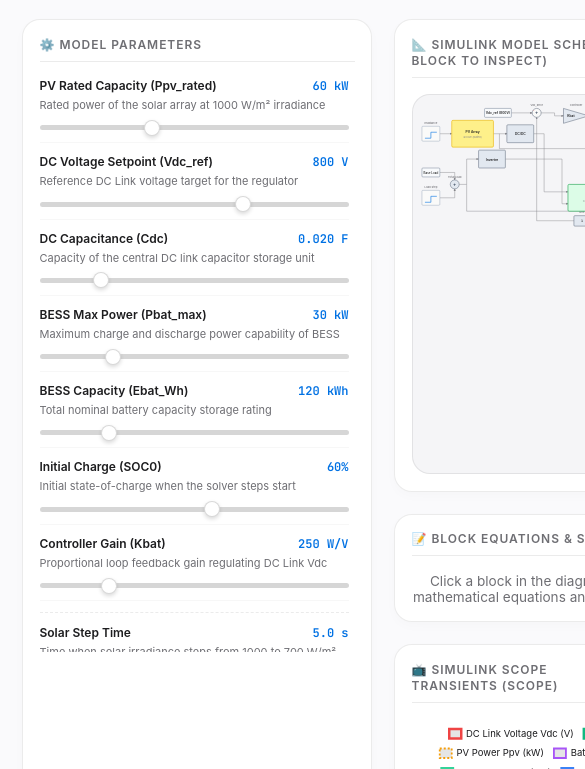
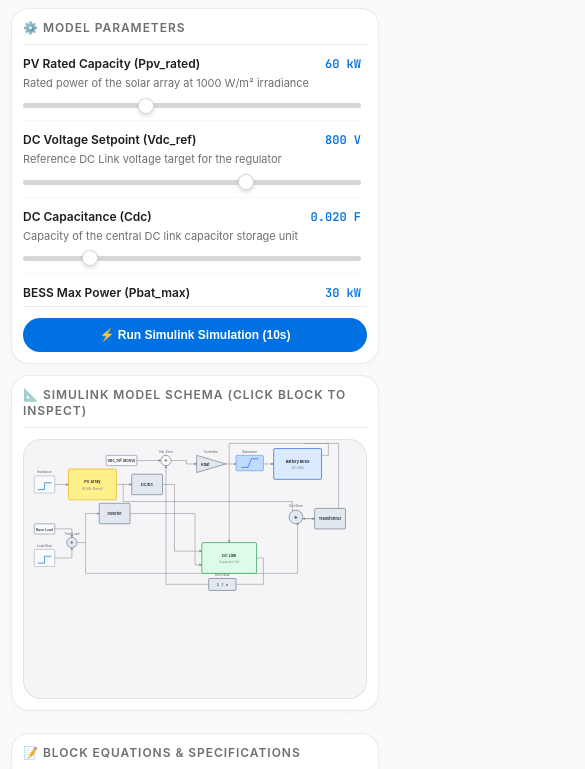
Before and after one commit to NishantJLU/Microgrid-Simulation, a website built with Vite: page index.html in a window 390 px wide. Shown: the part 75-844 px from the top of the page, 585 px wide, since content can reach past the window. Built offline with nearby package versions, Linux system fonts and the light colour scheme.

Commit message:
style: optimize layout heights and responsive breakpoints for laptop viewports

```diff
--- a/src/style.css
+++ b/src/style.css
@@ -150,10 +150,10 @@ h1 {
 /* Layout Grid Container */
 .simugrid-container {
   display: grid;
-  grid-template-columns: 350px 1fr;
-  gap: calc(var(--space-8) * 2);
-  padding: calc(var(--space-8) * 2);
-  max-width: 1680px;
+  grid-template-columns: 320px 1fr;
+  gap: var(--space-8);
+  padding: var(--space-8);
+  max-width: 1600px;
   margin: 0 auto;
   min-height: calc(100vh - 50px);
 }
@@ -161,7 +161,7 @@ h1 {
 .dashboard-center {
   display: flex;
   flex-direction: column;
-  gap: calc(var(--space-8) * 2);
+  gap: var(--space-8);
 }
 
 /* iOS Minimalist Cards */
@@ -169,7 +169,7 @@ h1 {
   background-color: var(--bg-card);
   border: 1px solid var(--border);
   border-radius: var(--radius-md);
-  padding: calc(var(--space-8) * 1.5);
+  padding: var(--space-8);
   box-shadow: 0 4px 12px rgba(0, 0, 0, 0.02);
   transition: box-shadow var(--motion-normal) ease, border-color var(--motion-normal) ease;
   display: flex;
@@ -188,7 +188,7 @@ h1 {
   text-transform: uppercase;
   letter-spacing: 0.08em;
   color: var(--text-secondary);
-  margin-bottom: calc(var(--space-8) * 1.5);
+  margin-bottom: var(--space-8);
   display: flex;
   justify-content: space-between;
   align-items: center;
@@ -199,7 +199,7 @@ h1 {
 /* Parameters Sidebar Scroller */
 .params-scroller {
   overflow-y: auto;
-  max-height: calc(100vh - 270px);
+  max-height: calc(100vh - 230px);
   padding-right: var(--space-4);
 }
 
@@ -328,7 +328,16 @@ input[type="range"].custom-range::-webkit-slider-thumb:active {
   flex-grow: 1;
 }
 
-@media (max-width: 1200px) {
+@media (max-width: 1250px) {
+  .simugrid-container {
+    grid-template-columns: 1fr;
+  }
+  .params-scroller {
+    max-height: 250px;
+  }
+}
+
+@media (max-width: 1350px) {
   .sim-panels-grid {
     grid-template-columns: 1fr;
   }
@@ -341,7 +350,7 @@ input[type="range"].custom-range::-webkit-slider-thumb:active {
   border-radius: var(--radius-md);
   overflow: hidden;
   height: 100%;
-  min-height: 380px;
+  min-height: 260px;
   position: relative;
 }
 
@@ -427,7 +436,7 @@ input[type="range"].custom-range::-webkit-slider-thumb:active {
 .scope-chart-wrapper {
   position: relative;
   flex-grow: 1;
-  height: 310px;
+  height: 210px;
   width: 100%;
 }
 
```
